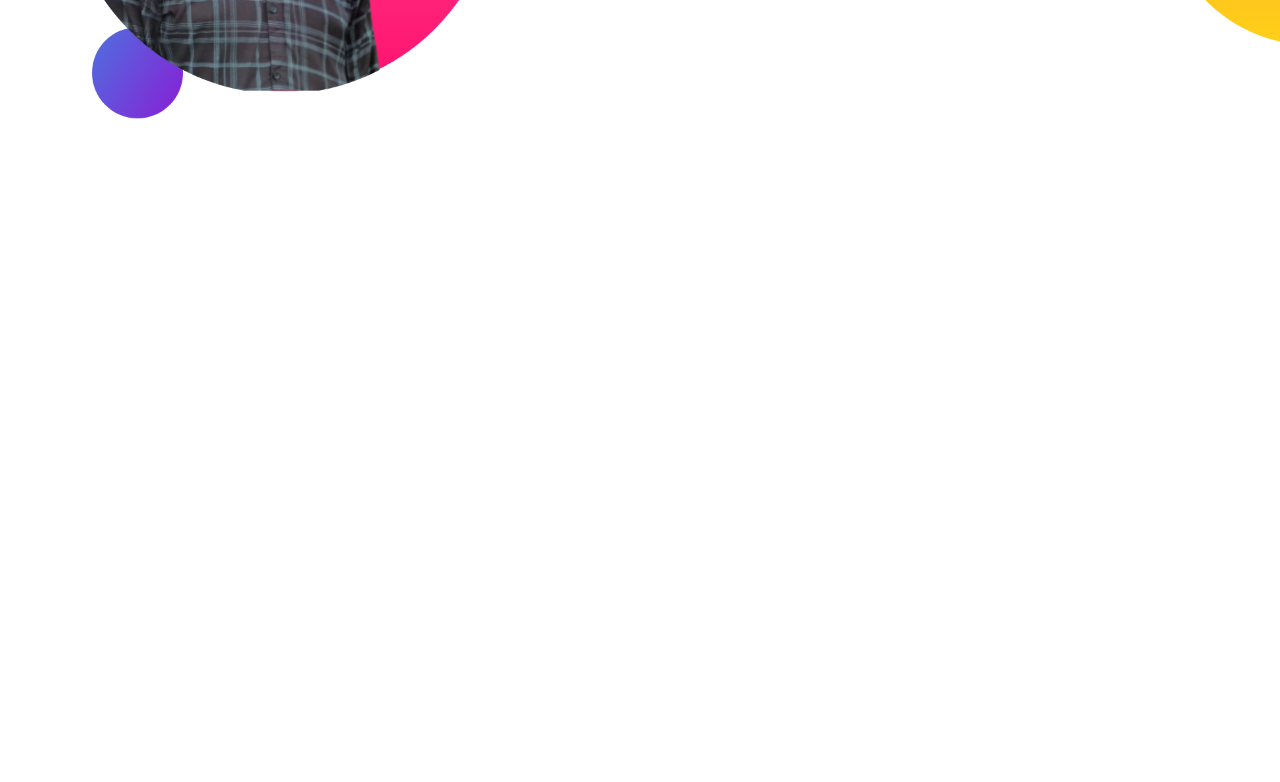
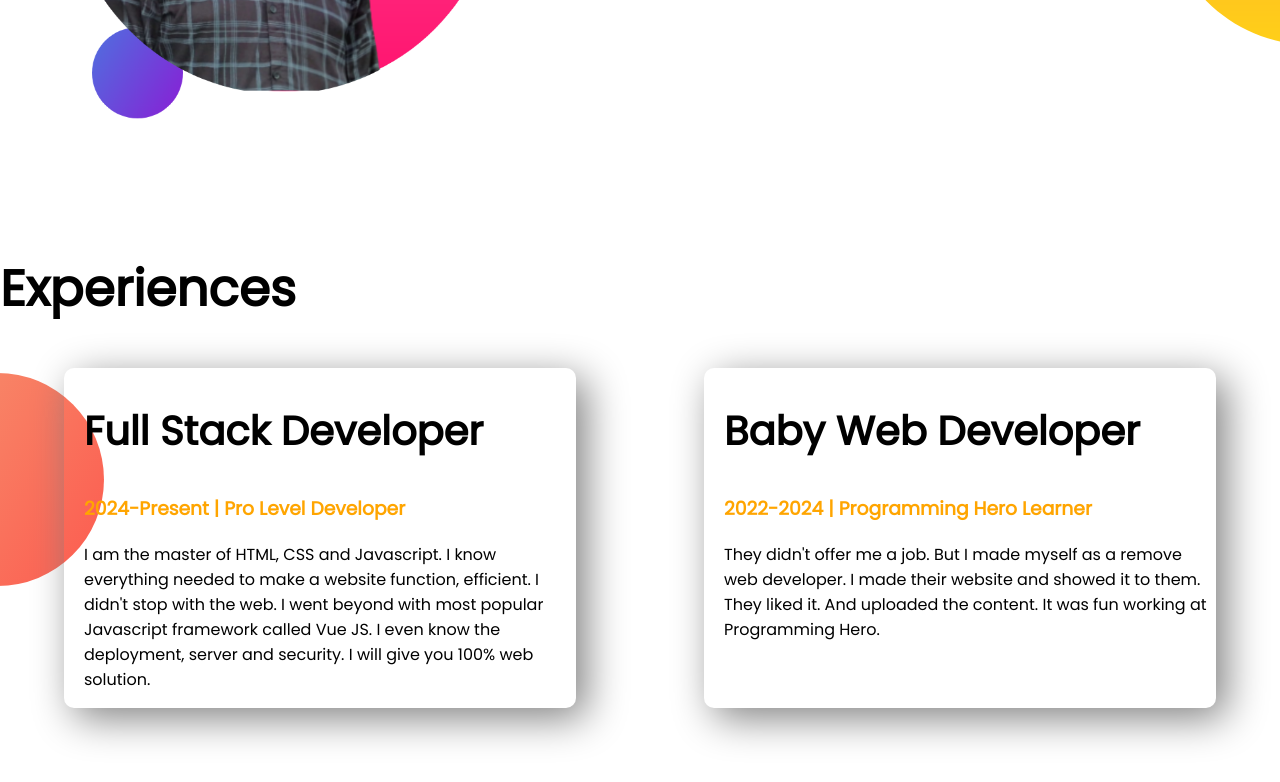
Before and after one commit to abuhosain/devoloper-portfolio, a plain HTML site: page index.html in a window 1280 px wide. Shown: the part 985-1767 px from the top of the page. Before the commit the page ends 1237 px from the top, so only its background shows below. Drawn offline with Linux system fonts and the light colour scheme.

Commit message:
experience commit added

```diff
--- a/index.html
+++ b/index.html
@@ -16,7 +16,7 @@
 
 <body>
 
-    <section class="top-banner">
+    <section class="top-banner flexible-container">
         <div class="halfwidth">
             <h1>Welcome To </h1>
             <h1><span class="name">Abu Hosain</span> World!</h1>
@@ -40,17 +40,44 @@
     <!-- dream big section -->
 
 
-    <section class="dream-big">
+    <section class="dream-big flexible-container">
         <div class="halfwidth">
             <img src="images/min-pic2.png" alt="">
         </div>
 
-       <div class="halfwidth">
-        <h1>Dream Big</h1>
-        <h3>Become a <span class="name">web developer</span></h3>
-        <p>I already learned the basic HTML and CSS. I can build any simple website. I can even teach my grandma how to make simple website. My goal is to build 3 websites and learn advanced topics.</p>
-        <a class="hire-btn" target="_blank" href="https://web.facebook.com/abuhosain25">DOWNLOAD RESUME</a>
-       </div>
+        <div class="halfwidth">
+            <h1>Dream Big</h1>
+            <h3>Become a <span class="name">web developer</span></h3>
+            <p>I already learned the basic HTML and CSS. I can build any simple website. I can even teach my grandma how
+                to make simple website. My goal is to build 3 websites and learn advanced topics.</p>
+            <a class="hire-btn" target="_blank" href="https://web.facebook.com/abuhosain25">DOWNLOAD RESUME</a>
+        </div>
+
+    </section>
+
+    <!-- experiance-area  section-->
+
+    <section class="experiance-area">
+        <h1>Experiences </h1>
+
+        <div class="flexible-container">
+            <div class="ex-item">
+                <h2>Full Stack Developer</h2>
+                <h3 class="name">2024-Present | Pro Level Developer</h3>
+                <p>I am the master of HTML, CSS and Javascript. I know everything needed to make a website function,
+                    efficient. I didn't stop with the web. I went beyond with most popular Javascript framework called
+                    Vue JS. I even know the deployment, server and security. I will give you 100% web solution.</p>
+            </div>
+
+
+            <div class="ex-item">
+                <h2>Baby Web Developer</h2>
+                <h3 class="name">2022-2024 | Programming Hero Learner</h3>
+                <p>They didn't offer me a job. But I made myself as a remove web developer. I made their website and
+                    showed it to them. They liked it. And uploaded the content. It was fun working at Programming Hero.
+                </p>
+            </div>
+        </div>
 
     </section>
 
--- a/style.css
+++ b/style.css
@@ -11,7 +11,7 @@ h1 {
     color: orange;
 }
 
-section {
+.flexible-container{
     display: flex;
     margin-bottom: 100px;
 }
@@ -44,3 +44,23 @@ section {
     background-repeat: no-repeat;
     background-position:right ;
 }
+
+h2{
+    font-size: 40px;
+}
+
+.experiance-area{
+    background-image: url(images/exp-bg.png);
+    background-repeat: no-repeat;
+    background-position: left;
+}
+
+.ex-item{
+    width: 40%;
+    margin-right: 5%;
+    margin-left: 5%;
+    padding-left: 20px;
+    box-shadow: 10px 10px 40px gray;
+    border-radius: 10px;
+
+}
```
